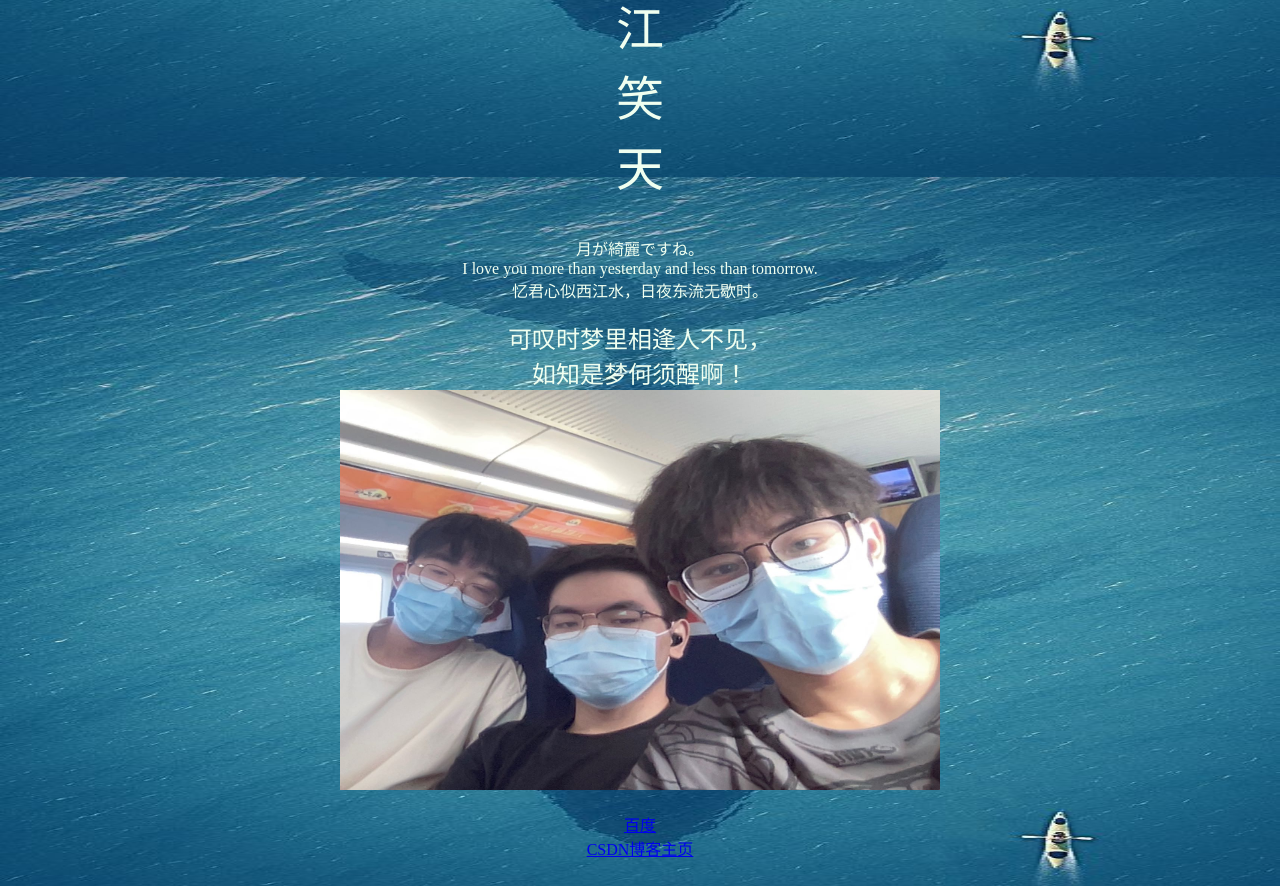
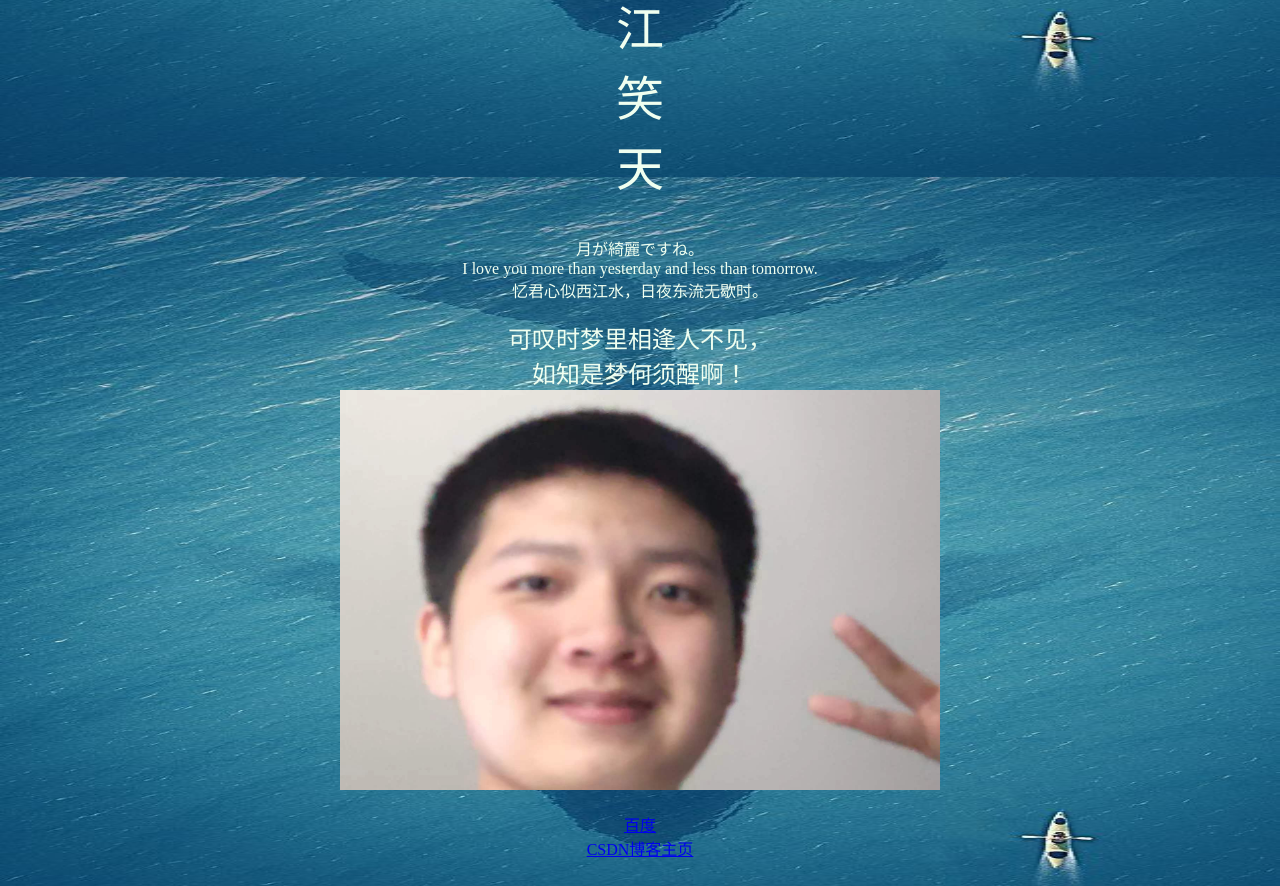
Before and after one commit to sheihui/sheihui.github.io, a plain HTML site: page index.html in a window 1280 px wide. Shown: the part 623-1509 px from the top of the page. Drawn offline with Linux system fonts and the light colour scheme.

Commit message:
Update index.html

```diff
--- a/index.html
+++ b/index.html
@@ -42,7 +42,7 @@
 			忆君心似西江水，日夜东流无歇时。<br /></font>
 			<br />
 			<font size="5" color="#F0FFF0">可叹时梦里相逢人不见，<br />如知是梦何须醒啊！</font><br />
-			<img src="/gp.jpg" alt="Group Photo" style="width: 600px; height: 400px;"><br />
+			<img src="/xt.jpg" alt="Group Photo" style="width: 600px; height: 400px;"><br />
             <br />
 			<a href="http://www.baidu.com" target="_blank">百度</a><br />
 			<a href="https://blog.csdn.net/weixin_66030644?type=blog" target="_blank">CSDN博客主页</a>
```
